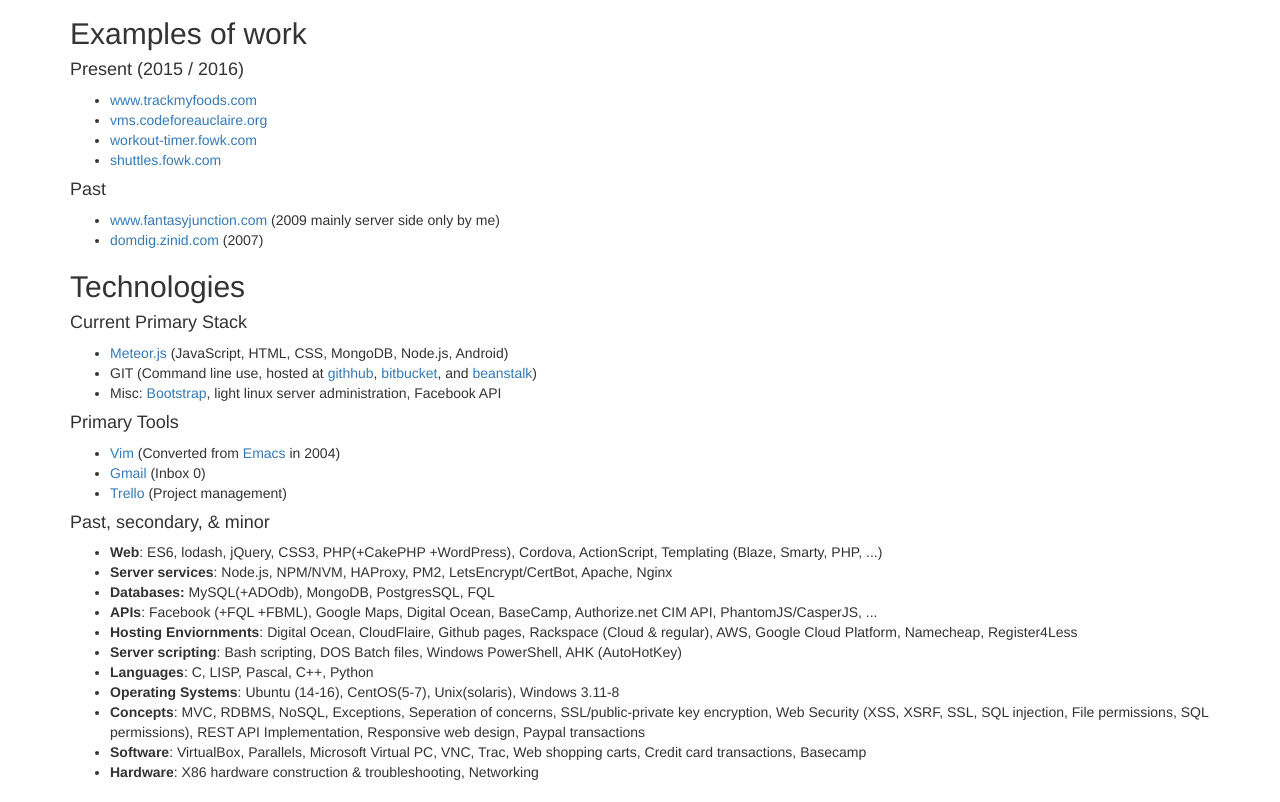
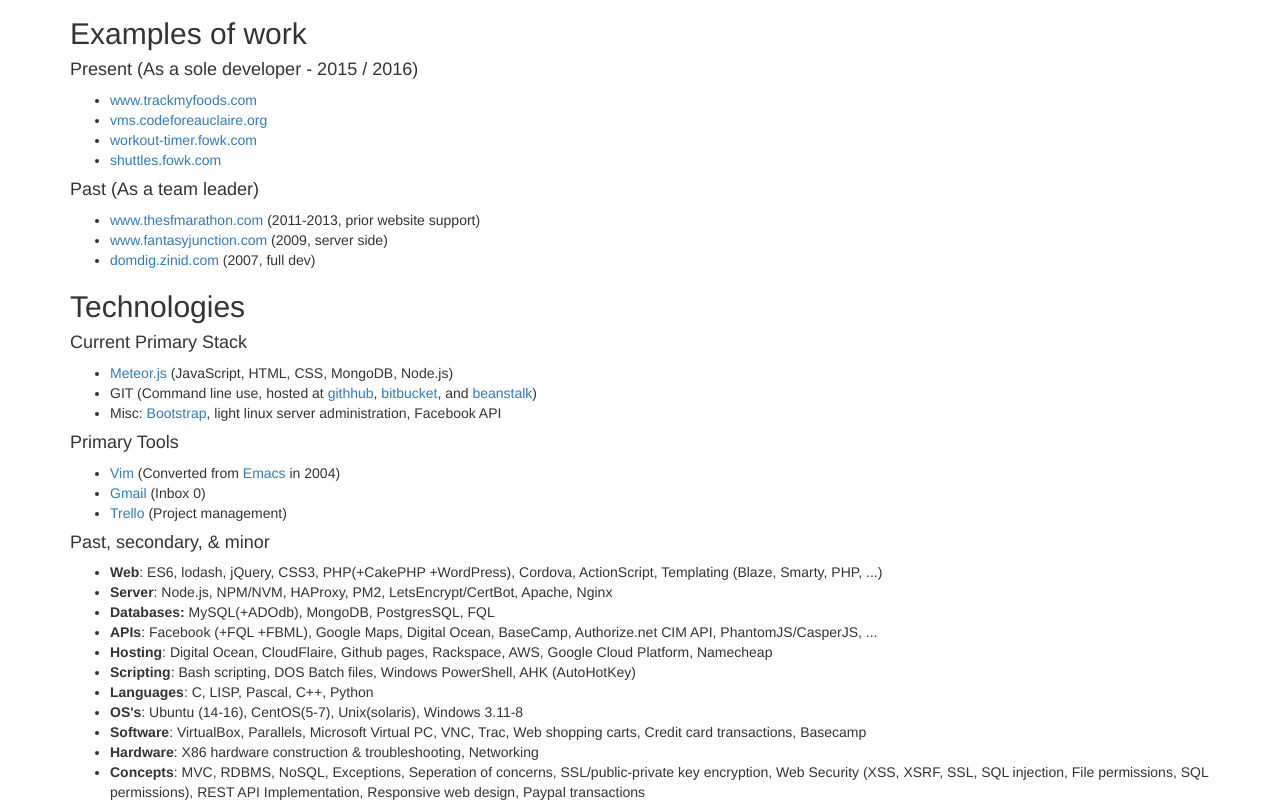
Before and after one commit to AnthonyAstige/AnthonyAstige.github.io, a plain HTML site: page about/index.html in a window 1280 px wide. Shown: the part 158-960 px from the top of the page. Drawn offline with Linux system fonts and the light colour scheme.

Commit message:
Single page + cleanup (reduce extra words, ..)

```diff
--- a/about/index.html
+++ b/about/index.html
@@ -51,7 +51,7 @@
 
 			<!-- Examples of Work -->
 			<h2>Examples of work</h2>
-				<h4>Present (2015 / 2016)</h4>
+				<h4>Present (As a sole developer - 2015 / 2016)</h4>
 				<ul>
 					<li>
 						<a target="_blank" href="http://www.trackmyfoods.com/">www.trackmyfoods.com</a>
@@ -67,14 +67,17 @@
 					</li>
 				</ul>
 
-				<h4>Past</h4>
+				<h4>Past (As a team leader)</h4>
 				<ul>
 					<li>
-						<a target="_blank" href="http://www.fantasyjunction.com">www.fantasyjunction.com</a>
-						(2009 mainly server side only by me)
+						<a target="_blank" href="http://www.thesfmarathon.com">www.thesfmarathon.com</a> (2011-2013, prior website support)
 					</li>
 					<li>
-						<a target="_blank" href="http://domdig.zinid.com/">domdig.zinid.com</a> (2007)
+						<a target="_blank" href="http://www.fantasyjunction.com">www.fantasyjunction.com</a>
+						(2009, server side)
+					</li>
+					<li>
+						<a target="_blank" href="http://domdig.zinid.com/">domdig.zinid.com</a> (2007, full dev)
 					</li>
 				</ul>
 
@@ -83,7 +86,7 @@
 				<h4>Current Primary Stack</h4>
 				<ul>
 					<li>
-						<a target="_blank" href="https://www.meteor.com/">Meteor.js</a> (JavaScript, HTML, CSS, MongoDB, Node.js, Android)
+						<a target="_blank" href="https://www.meteor.com/">Meteor.js</a> (JavaScript, HTML, CSS, MongoDB, Node.js)
 					</li>
 					<li>
 						GIT (Command line use, hosted at <a target="_blank" href="https://github.com/">githhub</a>, <a target="_blank" href="https://bitbucket.org">bitbucket</a>, and <a target="_blank" href="http://beanstalkapp.com/">beanstalk</a>)
@@ -111,16 +114,16 @@
 				<h4>Past, secondary, &amp; minor</h4>
 				<ul>
 					<li><b>Web</b>: ES6, lodash, jQuery, CSS3, PHP(+CakePHP +WordPress), Cordova, ActionScript, Templating (Blaze, Smarty, PHP, ...)</li>
-					<li><b>Server services</b>: Node.js, NPM/NVM, HAProxy, PM2, LetsEncrypt/CertBot, Apache, Nginx</li>
+					<li><b>Server</b>: Node.js, NPM/NVM, HAProxy, PM2, LetsEncrypt/CertBot, Apache, Nginx</li>
 					<li><b>Databases:</b> MySQL(+ADOdb), MongoDB, PostgresSQL, FQL</li>
 					<li><b>APIs</b>: Facebook (+FQL +FBML), Google Maps, Digital Ocean, BaseCamp, Authorize.net CIM API, PhantomJS/CasperJS, ...</li>
-					<li><b>Hosting Enviornments</b>: Digital Ocean, CloudFlaire, Github pages, Rackspace (Cloud &amp; regular), AWS, Google Cloud Platform, Namecheap, Register4Less</li>
-					<li><b>Server scripting</b>: Bash scripting, DOS Batch files, Windows PowerShell, AHK (AutoHotKey)</li>
+					<li><b>Hosting</b>: Digital Ocean, CloudFlaire, Github pages, Rackspace, AWS, Google Cloud Platform, Namecheap</li>
+					<li><b>Scripting</b>: Bash scripting, DOS Batch files, Windows PowerShell, AHK (AutoHotKey)</li>
 					<li><b>Languages</b>: C, LISP, Pascal, C++, Python</li>
-					<li><b>Operating Systems</b>: Ubuntu (14-16), CentOS(5-7),  Unix(solaris), Windows 3.11-8</li>
-					<li><b>Concepts</b>: MVC, RDBMS, NoSQL, Exceptions, Seperation of concerns, SSL/public-private key encryption, Web Security (XSS, XSRF, SSL, SQL injection, File permissions, SQL permissions), REST API Implementation, Responsive web design, Paypal transactions</li>
+					<li><b>OS's</b>: Ubuntu (14-16), CentOS(5-7),  Unix(solaris), Windows 3.11-8</li>
 					<li><b>Software</b>: VirtualBox, Parallels, Microsoft Virtual PC, VNC, Trac, Web shopping carts, Credit card transactions, Basecamp</li>
 					<li><b>Hardware</b>: X86 hardware construction &amp; troubleshooting, Networking</li>
+					<li><b>Concepts</b>: MVC, RDBMS, NoSQL, Exceptions, Seperation of concerns, SSL/public-private key encryption, Web Security (XSS, XSRF, SSL, SQL injection, File permissions, SQL permissions), REST API Implementation, Responsive web design, Paypal transactions</li>
 				</ul>
 
 			<!-- Other -->
```
Also changed, not shown: 1 other file.
